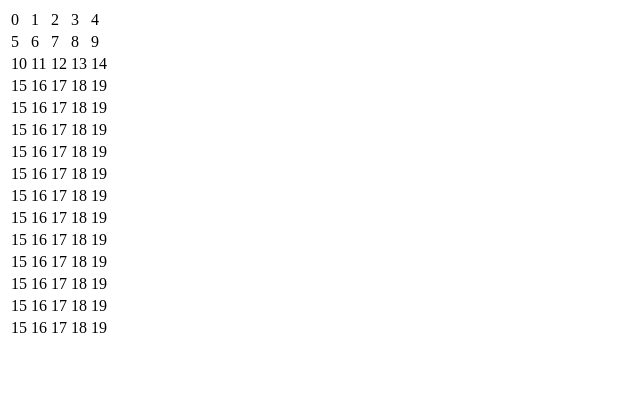
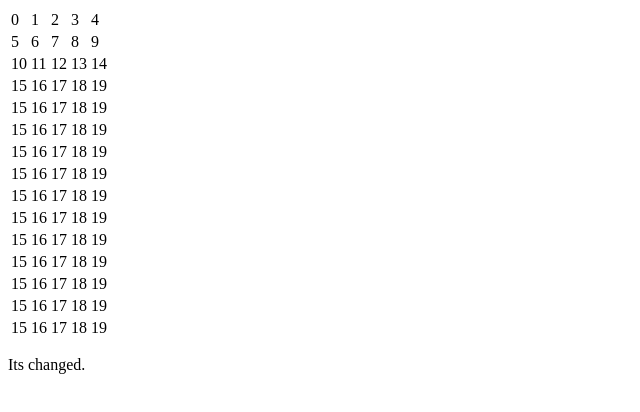
Before and after one commit to dipendradangol/htmlcss-exercises, a plain HTML site: page index.html in a window 1280 px wide. Shown: the full height of the page, 0-640 px from the left. Drawn offline with Linux system fonts and the light colour scheme.

Commit message:
add a p tag

```diff
--- a/index.html
+++ b/index.html
@@ -119,6 +119,7 @@
                 </tbody>
                 <tfoot></tfoot>
               </table>
+              <p>Its changed.</p>
 </body>
 
 </html>
```
